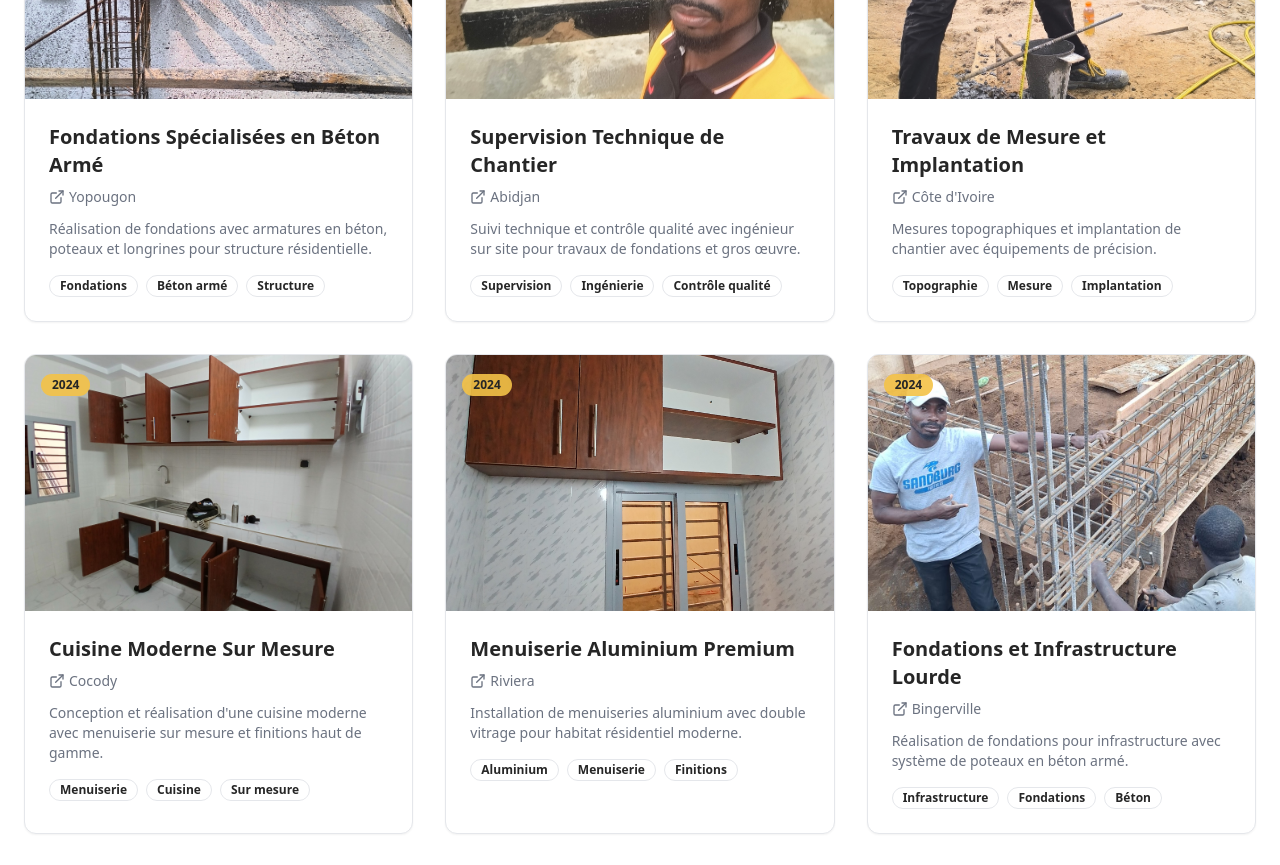
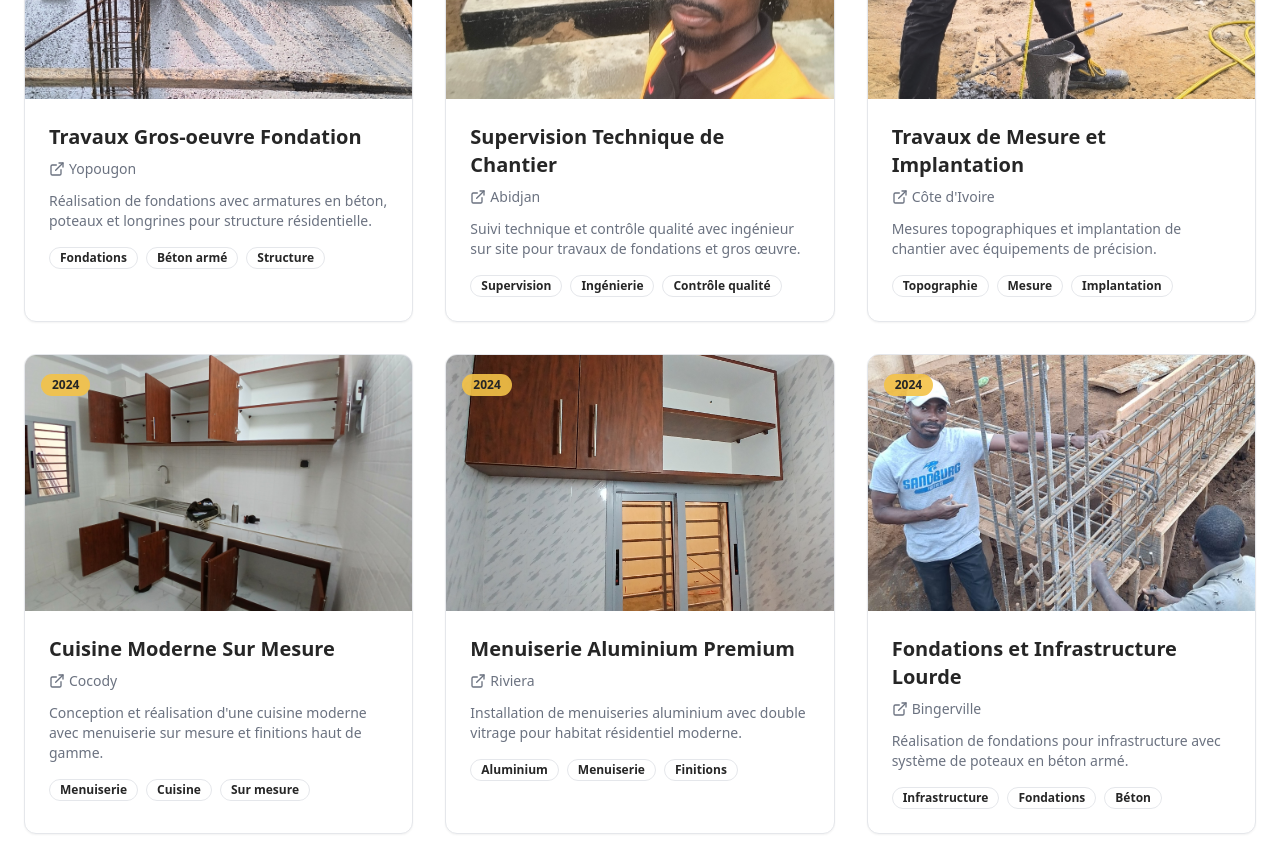
Before and after one commit to tiotelassina05-collab/archange-btp-vitrine, a React (Vite) app: page /realizations in a window 1280 px wide. Shown: the part 1240-2105 px from the top of the page. Built offline with nearby package versions, Linux system fonts and the light colour scheme; grey boxes are pictures that could not be loaded; the HTML template or start-up script is replaced by a standard one.

Commit message:
Update realization title

```diff
--- a/src/pages/Realizations.tsx
+++ b/src/pages/Realizations.tsx
@@ -52,7 +52,7 @@ const Realizations = () => {
     },
     {
       id: 4,
-      title: "Fondations Spécialisées en Béton Armé",
+      title: "Travaux Gros-oeuvre Fondation",
       category: "batiment",
       location: "Yopougon",
       year: "2024",
```
